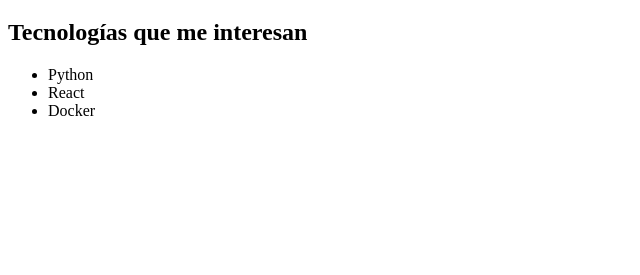
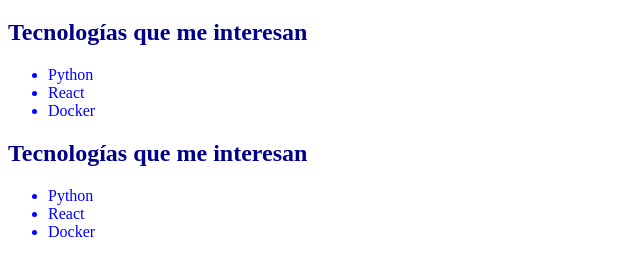
Before and after one commit to Salvags92/reto1_SalvadorGomez, a plain HTML site: page index.html in a window 1280 px wide. Shown: the part 61-336 px from the top of the page, without its empty margins (0-640 px from the left). Drawn offline with Linux system fonts and the light colour scheme.

Commit message:
Añade estilos básicos de tipografía y color

```diff
--- a/index.html
+++ b/index.html
@@ -17,5 +17,23 @@
   </ul>
 </section>
 
+<section id="tecnologias">
+  <h2>Tecnologías que me interesan</h2>
+  <ul>
+    <li>Python</li>
+    <li>React</li>
+    <li>Docker</li>
+  </ul>
+</section>
+
+<style>
+  h2 {
+    color: darkblue;
+  }
+
+  li {
+    color: blue;
+  }
+</style>
 </body>
 </html>
```
